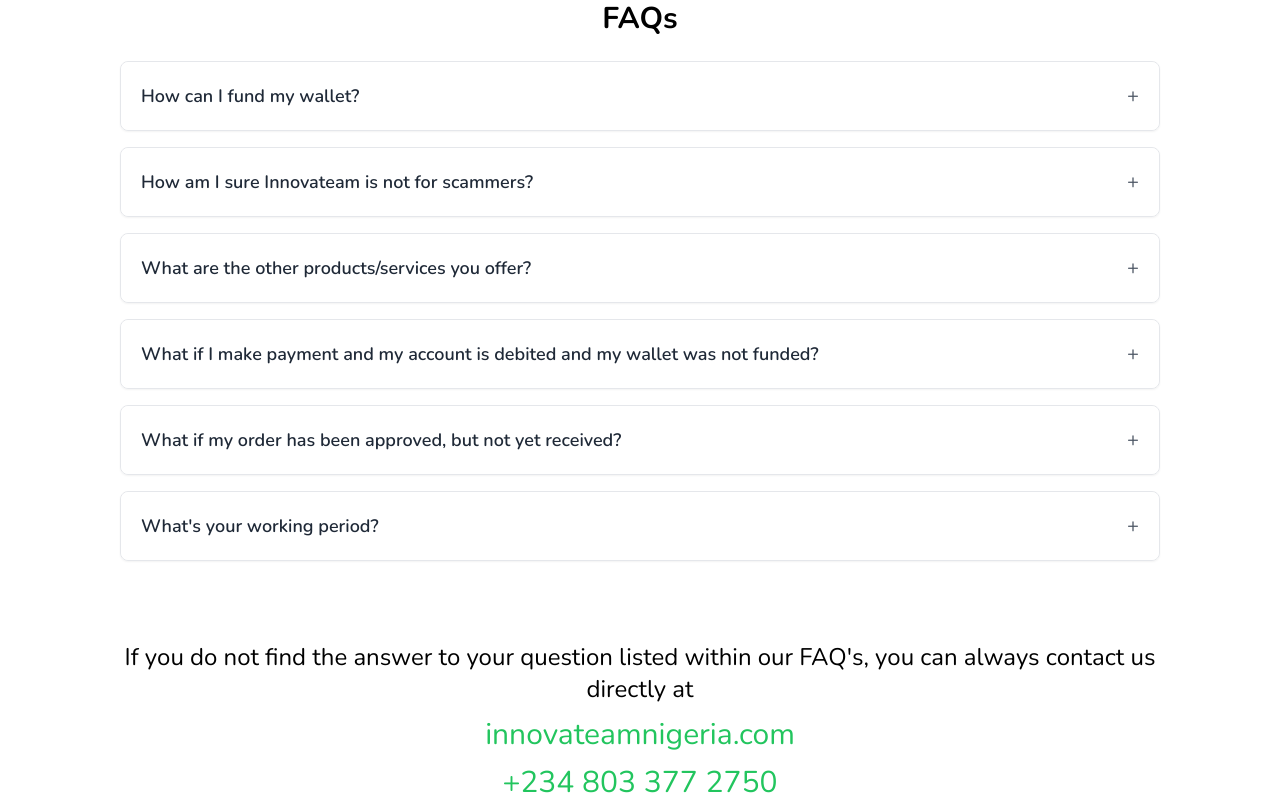
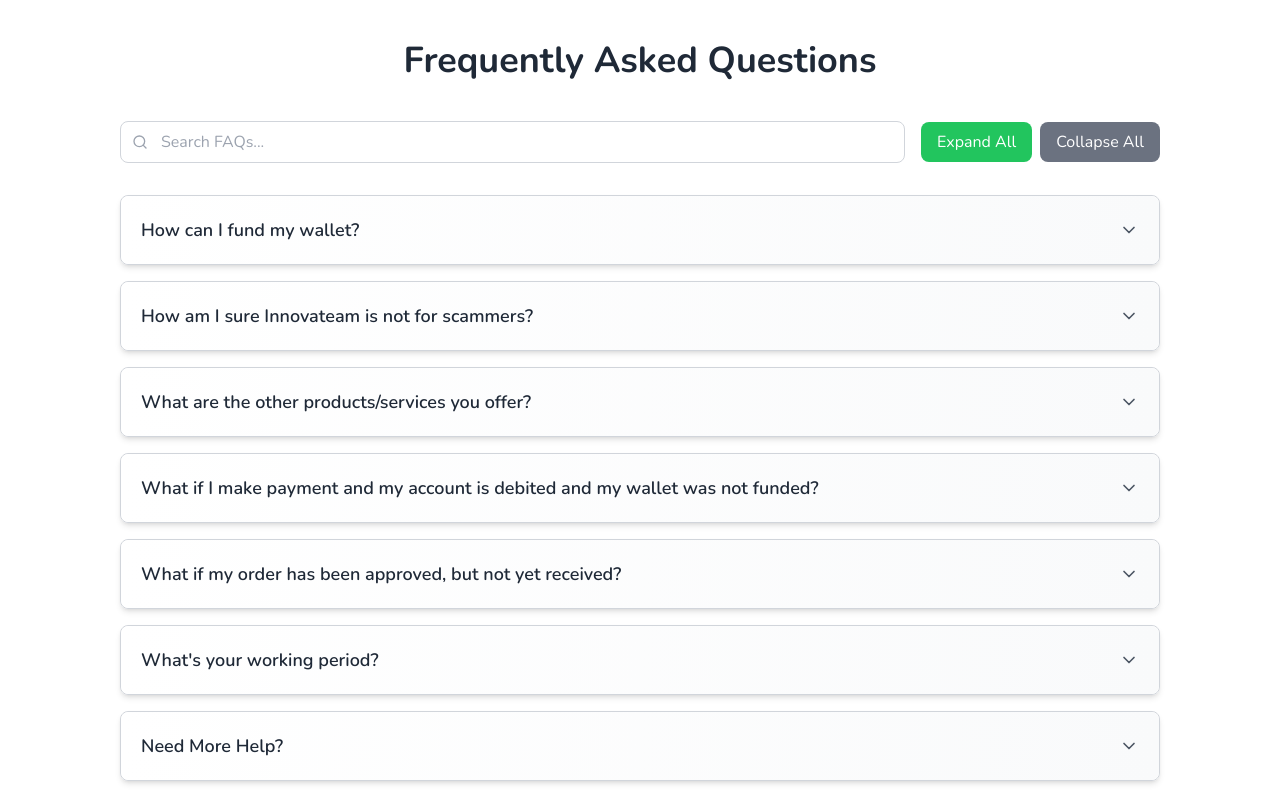
Before and after one commit to Emynex4real/innovateam, a React (Create React App) app: page / in a window 1280 px wide. Shown: the part 1860-2660 px from the top of the page. Built offline with nearby package versions, Linux system fonts and the light colour scheme.

Commit message:
feat: enhance Accordion component with search functionality and multiple item expansion

```diff
--- a/src/pages/accordion/data.js
+++ b/src/pages/accordion/data.js
@@ -35,10 +35,16 @@
   ];
 
   return (
-    <div className="container">
-      <h1 className="text-3xl font-bold text-center mb-6">FAQs</h1>
-      <Accordion items={accordionItems} />
-    </div>
+    // <div className="container">
+    //   <h1 className="text-3xl font-bold text-center mb-6">FAQs</h1>
+    //   <Accordion items={accordionItems} />
+    // </div>
+       <div className="py-10">
+       <h1 className="text-4xl font-bold text-center text-gray-800 mb-10">
+         Frequently Asked Questions
+       </h1>
+       <Accordion items={accordionItems} allowMultiple={true} />
+     </div>
   );
 };
 
--- a/src/pages/accordion/index.jsx
+++ b/src/pages/accordion/index.jsx
@@ -1,61 +1,238 @@
-import React, { useState } from "react";
+import React, { useState, useRef, useEffect } from 'react';
+import { FiChevronDown, FiChevronUp, FiSearch } from 'react-icons/fi';
+import { motion, AnimatePresence } from 'framer-motion';
+import PropTypes from 'prop-types';
 
-const Accordion = ({ items }) => {
-  const [activeIndex, setActiveIndex] = useState(null);
+const Accordion = ({ items, allowMultiple = false }) => {
+  // State for active accordion items (array for multiple, single index for single mode)
+  const [activeIndices, setActiveIndices] = useState(() => {
+    const saved = localStorage.getItem('accordionState');
+    return saved ? JSON.parse(saved) : allowMultiple ? [] : null;
+  });
 
+  // State for search query
+  const [searchQuery, setSearchQuery] = useState('');
+  // Ref for search input to manage focus
+  const searchInputRef = useRef(null);
+
+  // Persist activeIndices to localStorage
+  useEffect(() => {
+    localStorage.setItem('accordionState', JSON.stringify(activeIndices));
+  }, [activeIndices]);
+
+  // Handle accordion item toggle
   const handleClick = (index) => {
-    setActiveIndex(activeIndex === index ? null : index);
+    if (allowMultiple) {
+      setActiveIndices((prev) =>
+        prev.includes(index)
+          ? prev.filter((i) => i !== index)
+          : [...prev, index]
+      );
+    } else {
+      setActiveIndices((prev) => (prev === index ? null : index));
+    }
+  };
+
+  // Expand all items
+  const expandAll = () => {
+    if (allowMultiple) {
+      setActiveIndices([...items, contactItem].map((_, index) => index));
+    } else {
+      setActiveIndices(0); // Expand the first item in single mode
+    }
+  };
+
+  // Collapse all items
+  const collapseAll = () => {
+    setActiveIndices(allowMultiple ? [] : null);
+  };
+
+  // Highlight search terms in text
+  const highlightText = (text, query) => {
+    if (!query || !text) return text;
+    const regex = new RegExp(`(${query})`, 'gi');
+    return text.split(regex).map((part, i) =>
+      regex.test(part) ? (
+        <mark key={i} className="bg-yellow-200 text-gray-800">
+          {part}
+        </mark>
+      ) : (
+        part
+      )
+    );
+  };
+
+  // Filter items based on search query
+  const filteredItems = items.filter((item) =>
+    item.title.toLowerCase().includes(searchQuery.toLowerCase()) ||
+    (item.content && typeof item.content === 'string' && item.content.toLowerCase().includes(searchQuery.toLowerCase())) ||
+    (item.content1 && item.content1.toLowerCase().includes(searchQuery.toLowerCase())) ||
+    (item.content2 && item.content2.toLowerCase().includes(searchQuery.toLowerCase()))
+  );
+
+  // Contact section as an accordion item
+  const contactItem = {
+    title: 'Need More Help?',
+    content: (
+      <div className="text-center">
+        <p className="text-gray-700 mb-4">
+          If you do not find the answer to your question listed within our FAQs,
+          you can always contact us directly at:
+        </p>
+        <a
+          href="mailto:support@innovateamnigeria.com"
+          className="block text-xl text-green-600 font-bold hover:underline transition-colors duration-300"
+          aria-label="Email support at innovateamnigeria.com"
+        >
+          support@innovateamnigeria.com
+        </a>
+        <a
+          href="tel:+2348033772750"
+          className="block text-xl text-green-600 font-bold hover:underline transition-colors duration-300"
+          aria-label="Call support at +234 803 377 2750"
+        >
+          +234 803 377 2750
+        </a>
+      </div>
+    ),
+  };
+
+  // Animation variants for the accordion content
+  const contentVariants = {
+    hidden: { height: 0, opacity: 0 },
+    visible: {
+      height: 'auto',
+      opacity: 1,
+      transition: { duration: 0.3, ease: 'easeInOut' },
+    },
+    exit: { height: 0, opacity: 0, transition: { duration: 0.3, ease: 'easeInOut' } },
   };
 
   return (
-    <div className="w-5/6 mx-auto">
-      {items.map((item, index) => (
+    <div className="w-5/6 mx-auto mt-10 font-nunito">
+      {/* Search Bar and Expand/Collapse Buttons */}
+      <div className="mb-8 flex flex-col sm:flex-row items-center gap-4">
+        <div className="relative flex-1 w-full sm:w-auto">
+          <FiSearch className="absolute left-3 top-1/2 transform -translate-y-1/2 text-gray-400" />
+          <input
+            ref={searchInputRef}
+            type="text"
+            placeholder="Search FAQs..."
+            value={searchQuery}
+            onChange={(e) => setSearchQuery(e.target.value)}
+            className="w-full pl-10 pr-4 py-2 border border-gray-300 rounded-lg focus:outline-none focus:ring-2 focus:ring-green-500 focus:border-transparent transition-all duration-300"
+            aria-label="Search FAQs"
+          />
+        </div>
+        <div className="flex gap-2">
+          <button
+            onClick={expandAll}
+            className="px-4 py-2 bg-green-500 text-white rounded-lg hover:bg-green-600 transition-colors duration-300 focus:outline-none focus:ring-2 focus:ring-green-500 focus:ring-offset-2"
+            aria-label="Expand all FAQs"
+          >
+            Expand All
+          </button>
+          <button
+            onClick={collapseAll}
+            className="px-4 py-2 bg-gray-500 text-white rounded-lg hover:bg-gray-600 transition-colors duration-300 focus:outline-none focus:ring-2 focus:ring-gray-500 focus:ring-offset-2"
+            aria-label="Collapse all FAQs"
+          >
+            Collapse All
+          </button>
+        </div>
+      </div>
+
+      {/* Accordion Items */}
+      {filteredItems.length > 0 || searchQuery === '' ? (
+        [...filteredItems, ...(searchQuery === '' ? [contactItem] : [])].map((item, index) => {
+          const isOpen = allowMultiple
+            ? activeIndices.includes(index)
+            : activeIndices === index;
+
+          return (
             <div
               key={index}
-          className="border border-gray-200 rounded-lg mb-4 shadow-sm hover:shadow-md transition-shadow duration-200"
+              className="border border-gray-300 rounded-lg mb-4 shadow-md hover:shadow-lg transition-shadow duration-300"
             >
               <button
-            className="w-full flex justify-between items-center p-5 bg-white hover:bg-gray-50 rounded-lg transition-colors duration-200 focus:outline-none"
+                className="w-full flex justify-between items-center p-5 bg-gradient-to-r from-white to-gray-50 hover:from-gray-50 hover:to-gray-100 rounded-lg transition-all duration-300 focus:outline-none focus:ring-2 focus:ring-green-100 focus:ring-offset-2"
                 onClick={() => handleClick(index)}
-            aria-expanded={activeIndex === index}
+                aria-expanded={isOpen}
                 aria-controls={`accordion-content-${index}`}
+                id={`accordion-header-${index}`}
               >
                 <span className="text-lg font-semibold text-gray-800 text-left">
-              {item.title}
+                  {highlightText(item.title, searchQuery)}
                 </span>
-            <span
-              className={`text-xl text-gray-600 transform transition-transform duration-200 ${
-                activeIndex === index ? "rotate-180" : "rotate-0"
-              }`}
+                <motion.span
+                  className="text-xl text-gray-600"
+                  animate={{ rotate: isOpen ? 180 : 0 }}
+                  transition={{ duration: 0.3 }}
                 >
-              {activeIndex === index ? "−" : "+"}
-            </span>
+                  {isOpen ? <FiChevronUp /> : <FiChevronDown />}
+                </motion.span>
               </button>
-          <div
+              <AnimatePresence>
+                {isOpen && (
+                  <motion.div
                     id={`accordion-content-${index}`}
-            className={`overflow-hidden transition-all duration-200 ease-in-out ${
-              activeIndex === index ? "max-h-[500px]" : "max-h-0"
-            }`}
-            aria-hidden={activeIndex !== index}
+                    variants={contentVariants}
+                    initial="hidden"
+                    animate="visible"
+                    exit="exit"
+                    className="overflow-hidden"
+                    role="region"
+                    aria-labelledby={`accordion-header-${index}`}
                   >
-            <div className="p-5 bg-gray-50 border-t border-gray-100 rounded-b-lg">
-              <p className="text-gray-700 leading-relaxed">{item?.content}</p>
-              <p className="text-gray-700 leading-relaxed">{item?.content1}</p>
-              <p className="text-gray-700 leading-relaxed">{item?.content2}</p>
+                    <div className="p-5 bg-gray-50 border-t border-gray-200 rounded-b-lg">
+                      {item.content && typeof item.content === 'string' ? (
+                        <p className="text-gray-700 leading-relaxed mb-2">
+                          {highlightText(item.content, searchQuery)}
+                        </p>
+                      ) : (
+                        item.content
+                      )}
+                      {item.content1 && (
+                        <p className="text-gray-700 leading-relaxed mb-2">
+                          {highlightText(item.content1, searchQuery)}
+                        </p>
+                      )}
+                      {item.content2 && (
+                        <p className="text-gray-700 leading-relaxed">
+                          {highlightText(item.content2, searchQuery)}
+                        </p>
+                      )}
                     </div>
+                  </motion.div>
+                )}
+              </AnimatePresence>
             </div>
+          );
+        })
+      ) : (
+        <div className="text-center text-gray-600 py-4">
+          No FAQs found matching your search.
         </div>
-      ))}
-      <div className="text-center flex gap-3 flex-col mt-20">
-        <p className="text-2xl">
-          If you do not find the answer to your question listed within our
-          FAQ's, you can always contact us directly at
-        </p>
-        <h1 className="text-3xl text-green-500">innovateamnigeria.com</h1>
-        <h1 className="text-3xl text-green-500">+234 803 377 2750</h1>
-      </div>
+      )}
     </div>
   );
 };
 
+// PropTypes for type safety
+Accordion.propTypes = {
+  items: PropTypes.arrayOf(
+    PropTypes.shape({
+      title: PropTypes.string.isRequired,
+      content: PropTypes.oneOfType([PropTypes.string, PropTypes.node]),
+      content1: PropTypes.string,
+      content2: PropTypes.string,
+    })
+  ).isRequired,
+  allowMultiple: PropTypes.bool,
+};
+
+Accordion.defaultProps = {
+  allowMultiple: false,
+};
+
 export default Accordion;
```
Lines whose indentation alone changed are shown as unchanged.
